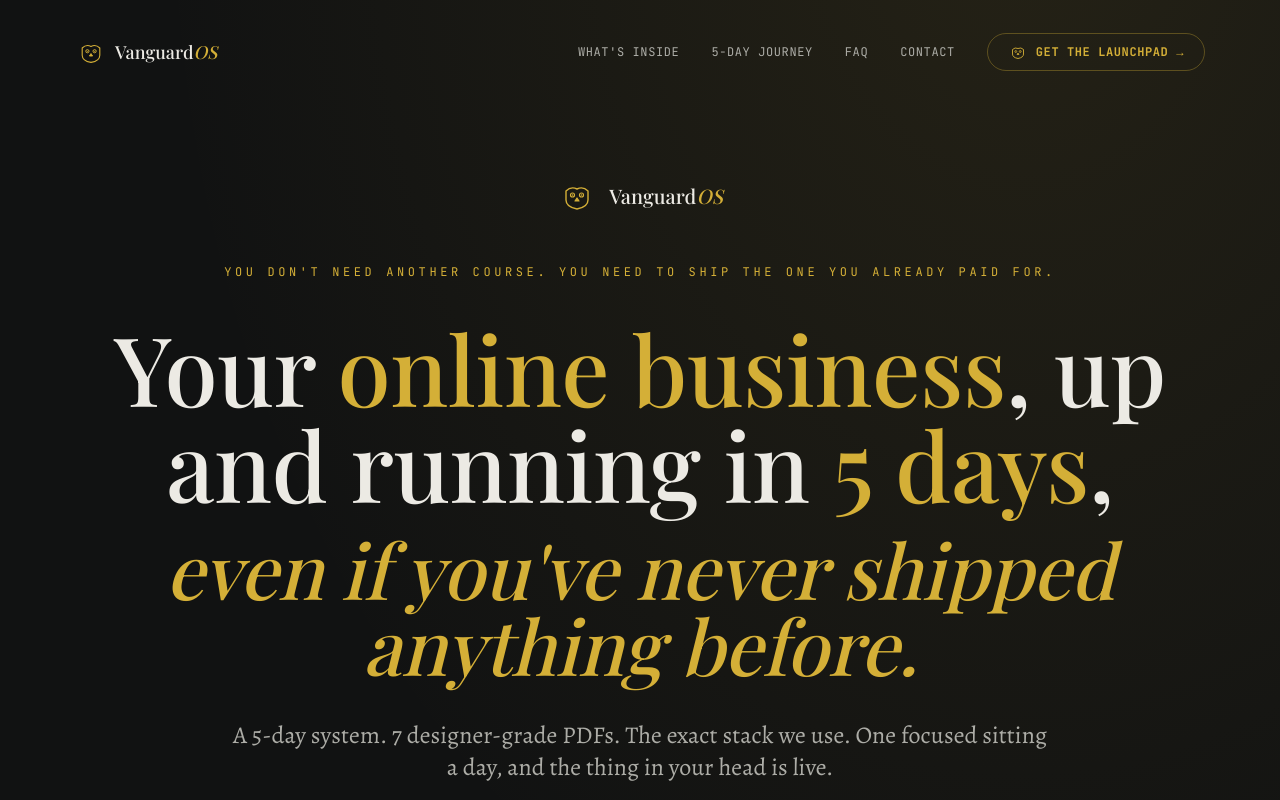
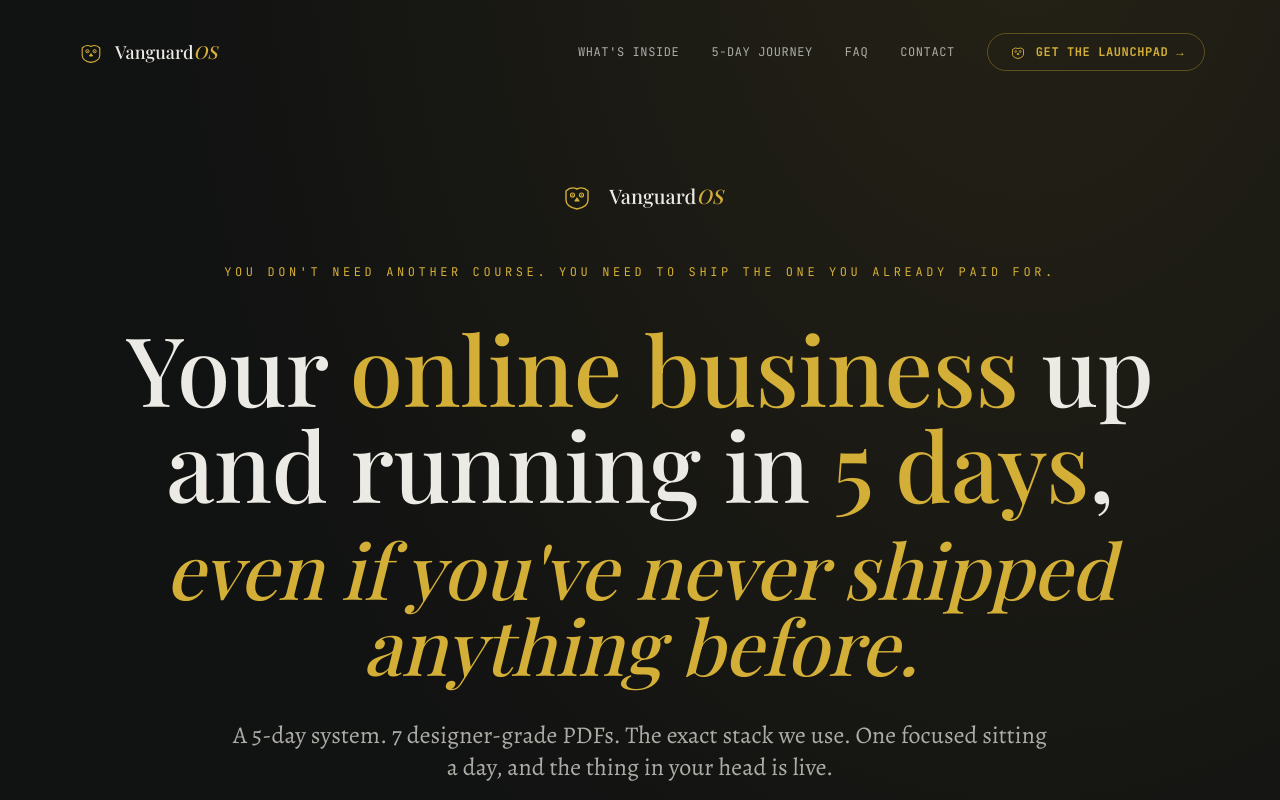
Before and after one commit to sundevelops/vanguardos, a SvelteKit app: page / in a window 1280 px wide. Shown: the top 800 px of the page. Built offline with nearby package versions, Linux system fonts and the light colour scheme; a web font is replaced by a local one.

Commit message:
style: drop comma after 'online business' in H1 for readability

```diff
--- a/src/routes/+page.svelte
+++ b/src/routes/+page.svelte
@@ -700,7 +700,7 @@
       <!-- Headline: How to [outcome], even if [pain] -->
       <h1 class="hero-item font-display font-medium text-text leading-[0.95] max-w-[1100px] mx-auto select-none" style="opacity: 0; letter-spacing: -0.025em;">
         <span class="block text-[2.75rem] sm:text-5xl md:text-7xl lg:text-[5.25rem] xl:text-[6rem]">
-          Your <span class="text-gold">online business</span>, up and running in <span class="text-gold">5 days</span>,
+          Your <span class="text-gold">online business</span> up and running in <span class="text-gold">5 days</span>,
         </span>
         <span class="block italic text-gold text-[2.25rem] sm:text-4xl md:text-6xl lg:text-[4.25rem] xl:text-[4.75rem] mt-3 md:mt-5">
           even if you've never shipped anything before.
```
